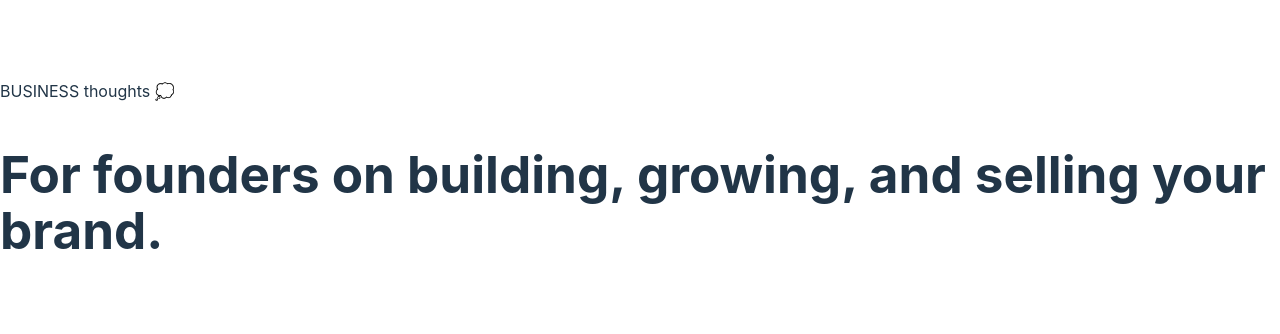
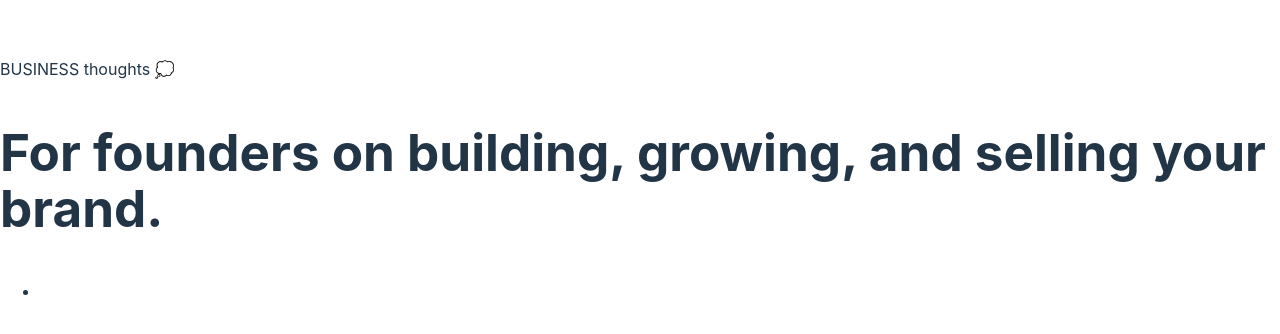
Before and after one commit to chumachenkoUA/technical-task3, a React (Vite) app: page / in a window 1280 px wide. Shown: the part 210-544 px from the top of the page. Built offline with nearby package versions, Linux system fonts and the light colour scheme.

Commit message:
Added markup for the Gallery

```diff
--- a/src/components/Gallery.tsx
+++ b/src/components/Gallery.tsx
@@ -3,7 +3,16 @@ function Gallery() {
 
     return (
         <>
-
+            <div className={"gallery"}>
+                <span className={"gallery__title"}></span>
+                <ul className={"gallery__list"}>
+                    <li className={"gallery__item"}>
+                        <img className={"gallery__image"} src={""} alt=""/>
+                        <h2 className={"gallery__brand"}></h2>
+                        <span className={"gallery__founders"}></span>
+                    </li>
+                </ul>
+            </div>
         </>
     )
 }
```
